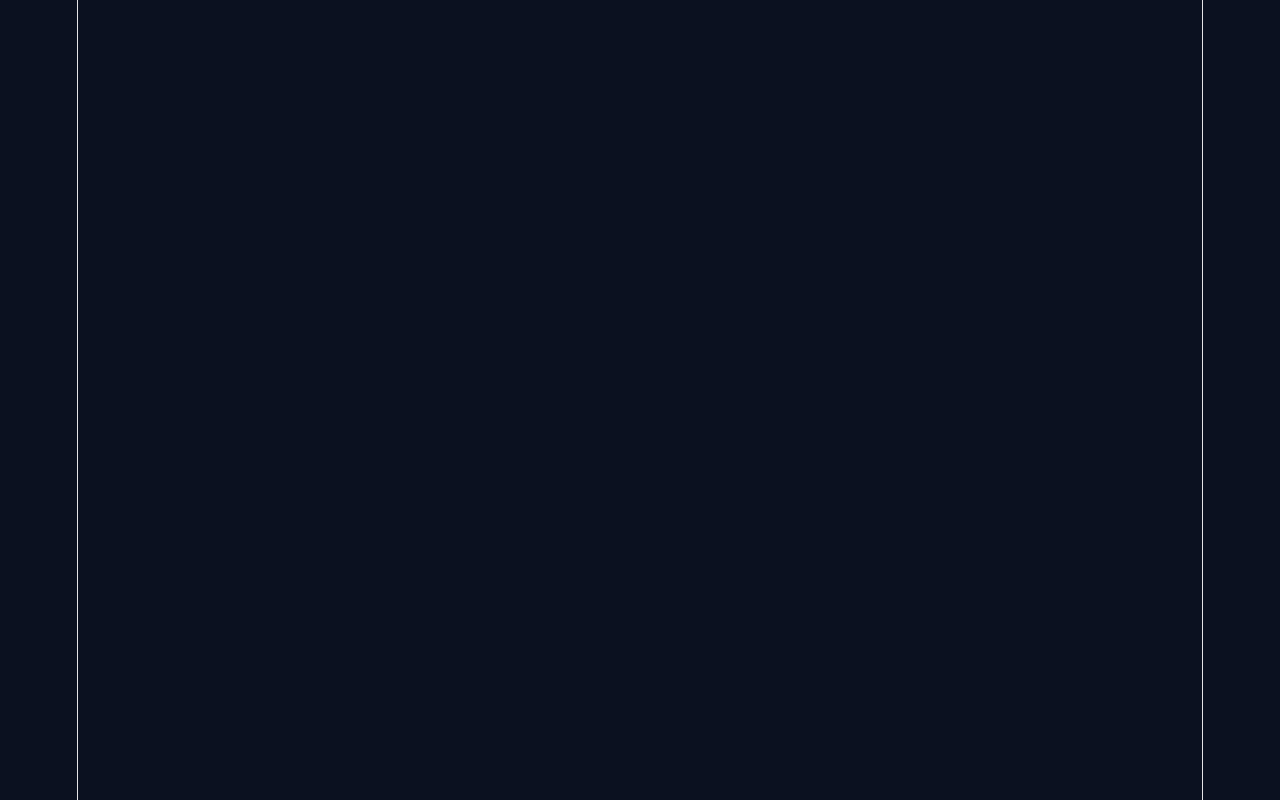
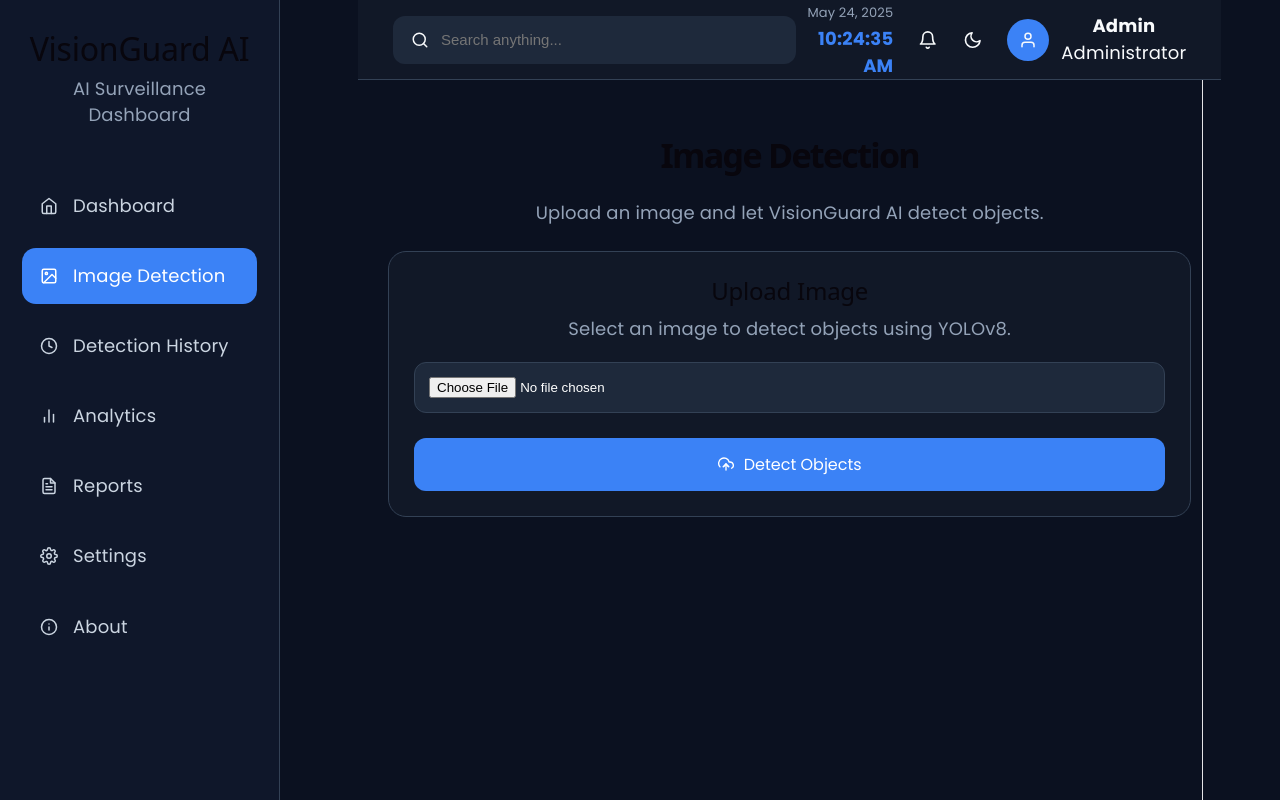
Before and after one commit to Soujana77/CodeAlpha_VisionGuard_AI, a React app in the folder frontend/: page /image-detection in a window 1280 px wide. Before the commit this address had no page. Built offline with nearby package versions, Linux system fonts and the light colour scheme; the HTML template or start-up script is replaced by a standard one.

Commit message:
Implement end-to-end image object detection using YOLOv8

```diff
--- a/frontend/src/App.jsx
+++ b/frontend/src/App.jsx
@@ -1,7 +1,24 @@
 import AppRoutes from "./routes/AppRoutes";
+import { Toaster } from "react-hot-toast";
 
 function App() {
-  return <AppRoutes />;
+  return (
+    <>
+      <Toaster
+        position="top-right"
+        toastOptions={{
+          duration: 3000,
+          style: {
+            background: "#111827",
+            color: "#fff",
+            border: "1px solid #334155",
+          },
+        }}
+      />
+
+      <AppRoutes />
+    </>
+  );
 }
 
 export default App;
--- /dev/null
+++ b/frontend/src/components/detection/DetectionResults.jsx
@@ -0,0 +1,38 @@
+function DetectionResults({ result }) {
+  return (
+    <div className="upload-card">
+
+      <h2>Detection Results</h2>
+
+      <h3>Total Objects : {result.count}</h3>
+
+      <img
+        src={`http://127.0.0.1:5000/${result.annotated_image}`}
+        alt="Detected"
+        className="preview-image"
+      />
+
+      <div className="object-list">
+
+        {result.objects.map((object, index) => (
+
+          <div
+            className="object-item"
+            key={index}
+          >
+
+            <strong>{object.class}</strong>
+
+            <span>{object.confidence}%</span>
+
+          </div>
+
+        ))}
+
+      </div>
+
+    </div>
+  );
+}
+
+export default DetectionResults;
--- /dev/null
+++ b/frontend/src/components/detection/ImageUpload.jsx
@@ -0,0 +1,94 @@
+import { useState } from "react";
+import { FiUploadCloud } from "react-icons/fi";
+import toast from "react-hot-toast";
+
+import { detectImage } from "../../services/detectionService";
+import DetectionResults from "./DetectionResults";
+
+function ImageUpload() {
+  const [selectedImage, setSelectedImage] = useState(null);
+  const [preview, setPreview] = useState(null);
+  const [loading, setLoading] = useState(false);
+  const [result, setResult] = useState(null);
+
+  const handleImageChange = (e) => {
+    const file = e.target.files[0];
+
+    if (!file) return;
+
+    setSelectedImage(file);
+    setPreview(URL.createObjectURL(file));
+    setResult(null);
+  };
+
+  const handleDetection = async () => {
+    if (!selectedImage) {
+      toast.error("Please select an image.");
+      return;
+    }
+
+    try {
+      setLoading(true);
+
+      const response = await detectImage(selectedImage);
+
+      setResult(response.data);
+
+      toast.success("Detection completed successfully.");
+    } catch (error) {
+      console.error(error);
+
+      toast.error("Detection failed.");
+    } finally {
+      setLoading(false);
+    }
+  };
+
+  return (
+    <>
+      <div className="upload-card">
+
+        <h2>Upload Image</h2>
+
+        <p>Select an image to detect objects using YOLOv8.</p>
+
+        <input
+          type="file"
+          accept="image/*"
+          onChange={handleImageChange}
+        />
+
+        {preview && (
+          <div className="preview-container">
+
+            <img
+              src={preview}
+              alt="Preview"
+              className="preview-image"
+            />
+
+          </div>
+        )}
+
+        <button
+          className="detect-btn"
+          onClick={handleDetection}
+          disabled={loading}
+        >
+          <FiUploadCloud />
+
+          {loading ? "Detecting..." : "Detect Objects"}
+        </button>
+
+      </div>
+
+      {result && (
+        <DetectionResults
+          result={result}
+        />
+      )}
+    </>
+  );
+}
+
+export default ImageUpload;
--- a/frontend/src/components/layout/Sidebar.jsx
+++ b/frontend/src/components/layout/Sidebar.jsx
@@ -1,52 +1,88 @@
 import { NavLink } from "react-router-dom";
 import {
     FiHome,
-  FiCamera,
+    FiImage,
     FiClock,
     FiBarChart2,
     FiFileText,
     FiSettings,
-  FiInfo,
+    FiInfo
 } from "react-icons/fi";
 
 import "./Sidebar.css";
 
 const menuItems = [
+
     {
+
         name: "Dashboard",
+
         path: "/",
-    icon: <FiHome />,
+
+        icon: <FiHome />
+
     },
+
     {
-    name: "Live Detection",
-    path: "/",
-    icon: <FiCamera />,
+
+        name: "Image Detection",
+
+        path: "/image-detection",
+
+        icon: <FiImage />
+
     },
+
     {
+
         name: "Detection History",
+
         path: "/history",
-    icon: <FiClock />,
+
+        icon: <FiClock />
+
     },
+
     {
+
         name: "Analytics",
+
         path: "/analytics",
-    icon: <FiBarChart2 />,
+
+        icon: <FiBarChart2 />
+
     },
+
     {
+
         name: "Reports",
+
         path: "/reports",
-    icon: <FiFileText />,
+
+        icon: <FiFileText />
+
     },
+
     {
+
         name: "Settings",
+
         path: "/settings",
-    icon: <FiSettings />,
+
+        icon: <FiSettings />
+
     },
+
     {
+
         name: "About",
+
         path: "/about",
-    icon: <FiInfo />,
-  },
+
+        icon: <FiInfo />
+
+    }
+
 ];
 
 function Sidebar() {
--- /dev/null
+++ b/frontend/src/pages/ImageDetection.jsx
@@ -0,0 +1,30 @@
+import MainLayout from "../components/layout/MainLayout";
+import ImageUpload from "../components/detection/ImageUpload";
+
+function ImageDetection() {
+
+    return (
+
+        <MainLayout>
+
+            <div className="dashboard-header">
+
+                <h1>Image Detection</h1>
+
+                <p>
+
+                    Upload an image and let VisionGuard AI detect objects.
+
+                </p>
+
+            </div>
+
+            <ImageUpload />
+
+        </MainLayout>
+
+    );
+
+}
+
+export default ImageDetection;
--- a/frontend/src/routes/AppRoutes.jsx
+++ b/frontend/src/routes/AppRoutes.jsx
@@ -1,6 +1,7 @@
 import { BrowserRouter, Routes, Route } from "react-router-dom";
 
 import Dashboard from "../pages/Dashboard";
+import ImageDetection from "../pages/ImageDetection";
 import History from "../pages/History";
 import Analytics from "../pages/Analytics";
 import Reports from "../pages/Reports";
@@ -8,18 +9,69 @@
 import About from "../pages/About";
 
 function AppRoutes() {
+
     return (
+
         <BrowserRouter>
+
             <Routes>
+
                 <Route path="/" element={<Dashboard />} />
-        <Route path="/history" element={<History />} />
-        <Route path="/analytics" element={<Analytics />} />
-        <Route path="/reports" element={<Reports />} />
-        <Route path="/settings" element={<Settings />} />
-        <Route path="/about" element={<About />} />
+
+                <Route
+
+                    path="/image-detection"
+
+                    element={<ImageDetection />}
+
+                />
+
+                <Route
+
+                    path="/history"
+
+                    element={<History />}
+
+                />
+
+                <Route
+
+                    path="/analytics"
+
+                    element={<Analytics />}
+
+                />
+
+                <Route
+
+                    path="/reports"
+
+                    element={<Reports />}
+
+                />
+
+                <Route
+
+                    path="/settings"
+
+                    element={<Settings />}
+
+                />
+
+                <Route
+
+                    path="/about"
+
+                    element={<About />}
+
+                />
+
             </Routes>
+
         </BrowserRouter>
+
     );
+
 }
 
 export default AppRoutes;
--- /dev/null
+++ b/frontend/src/services/detectionService.js
@@ -0,0 +1,31 @@
+import axios from "axios";
+
+const API = "http://127.0.0.1:5000/api";
+
+export const detectImage = async (image) => {
+
+    const formData = new FormData();
+
+    formData.append("image", image);
+
+    const response = await axios.post(
+
+        `${API}/detect/image`,
+
+        formData,
+
+        {
+
+            headers: {
+
+                "Content-Type": "multipart/form-data"
+
+            }
+
+        }
+
+    );
+
+    return response.data;
+
+};
--- a/frontend/src/styles/dashboard.css
+++ b/frontend/src/styles/dashboard.css
@@ -336,3 +336,79 @@
 }
 
 }
+
+.upload-card{
+background:#111827;
+border:1px solid #334155;
+border-radius:18px;
+padding:25px;
+margin-top:20px;
+}
+
+.upload-card h2{
+margin-bottom:10px;
+}
+
+.upload-card p{
+color:#94A3B8;
+margin-bottom:20px;
+}
+
+.upload-card input{
+width:100%;
+padding:14px;
+background:#1E293B;
+border:1px solid #334155;
+border-radius:12px;
+color:white;
+}
+
+.preview-container{
+margin-top:25px;
+}
+
+.preview-image{
+width:100%;
+border-radius:16px;
+border:1px solid #334155;
+}
+
+.detect-btn{
+margin-top:25px;
+width:100%;
+padding:14px;
+background:#3B82F6;
+color:white;
+border:none;
+border-radius:12px;
+font-size:16px;
+display:flex;
+justify-content:center;
+align-items:center;
+gap:10px;
+cursor:pointer;
+}
+
+.detect-btn:hover{
+background:#2563EB;
+}
+
+.detect-btn:disabled{
+opacity:.7;
+cursor:not-allowed;
+}
+
+.object-list{
+margin-top:25px;
+display:flex;
+flex-direction:column;
+gap:12px;
+}
+
+.object-item{
+display:flex;
+justify-content:space-between;
+padding:12px;
+border-radius:10px;
+background:#1E293B;
+}
```
Also changed, not shown: 3 other files (tests, documents, lock files or other folders). Lines whose indentation alone changed are shown as unchanged.
